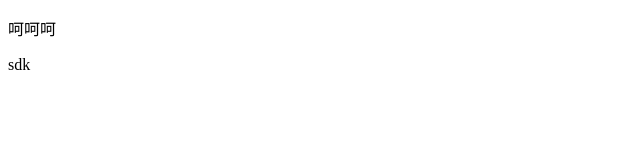
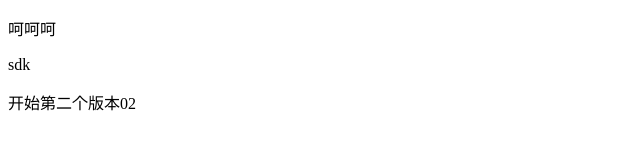
Before and after one commit to luckyblue0706/smallblue, a plain HTML site: page test.html in a window 1280 px wide. Shown: the whole page, without its empty margins (0-640 px from the left). Drawn offline with Linux system fonts and the light colour scheme.

Commit message:
第二个版本

```diff
--- a/test.html
+++ b/test.html
@@ -9,5 +9,6 @@
 <body>
     <p>呵呵呵</p>
     <div>sdk</div>
+    <p>开始第二个版本02</p>
 </body>
 </html>
```
